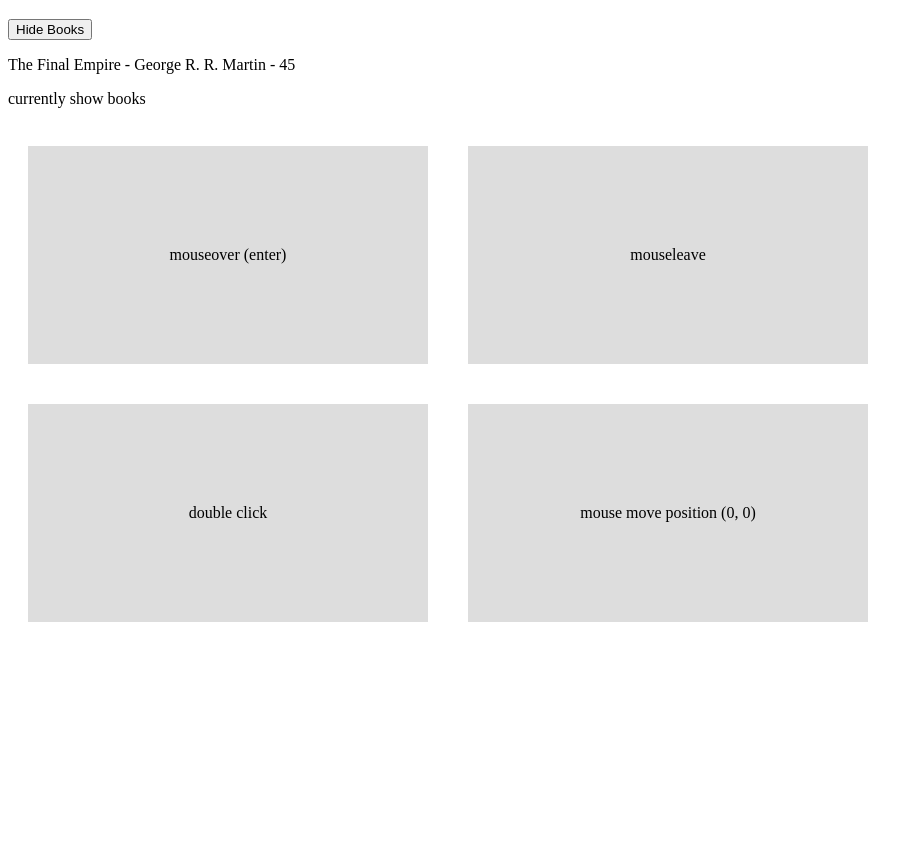
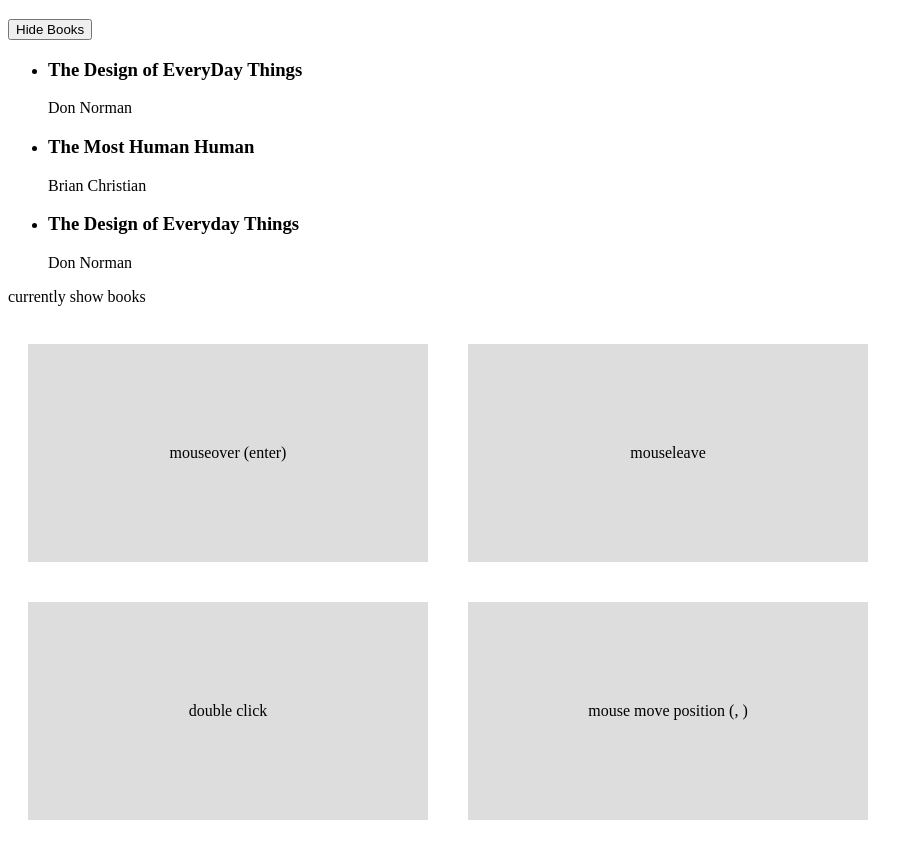
Before and after one commit to bongudth/tuto-vuejs3, a plain HTML site: page index.html in a window 1280 px wide. Shown: the part 61-909 px from the top of the page, without its empty margins (0-923 px from the left). Before the commit the page ends 800 px from the top, so only its background shows below. Drawn offline with nearby package versions, Linux system fonts and the light colour scheme.

Commit message:
Outputting Lists

```diff
--- a/app.js
+++ b/app.js
@@ -2,11 +2,20 @@
   data() {
     return {
       showBooks: true,
-      title: 'The Final Empire',
-      author: 'George R. R. Martin',
-      age: 45,
-      x: 0,
-      y: 0,
+      books: [
+        {
+          title: 'The Design of EveryDay Things',
+          author: 'Don Norman',
+        },
+        {
+          title: 'The Most Human Human',
+          author: 'Brian Christian',
+        },
+        {
+          title: 'The Design of Everyday Things',
+          author: 'Don Norman',
+        },
+      ]
     }
   },
   methods: {
--- a/index.html
+++ b/index.html
@@ -26,7 +26,12 @@
       <span v-else>Show Books</span>
     </button>
     <div v-if="showBooks">
-      <p>{{ title }} - {{ author }} - {{ age }}</p>
+      <ul>
+        <li v-for="book in books">
+          <h3>{{ book.title }}</h3>
+          <p>{{ book.author }}</p>
+        </li>
+      </ul>
     </div>
     <div v-show="showBooks">currently show books</div>
 
```
